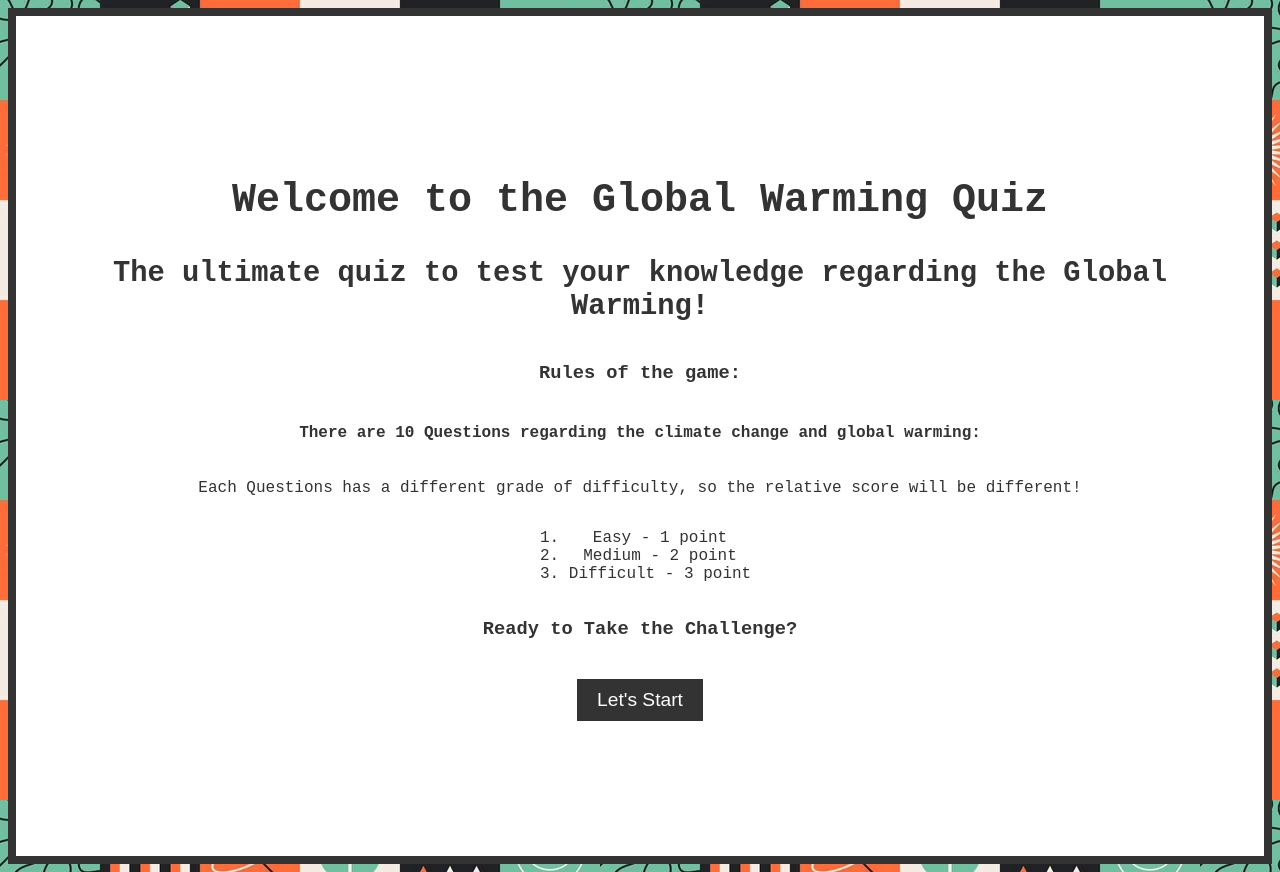
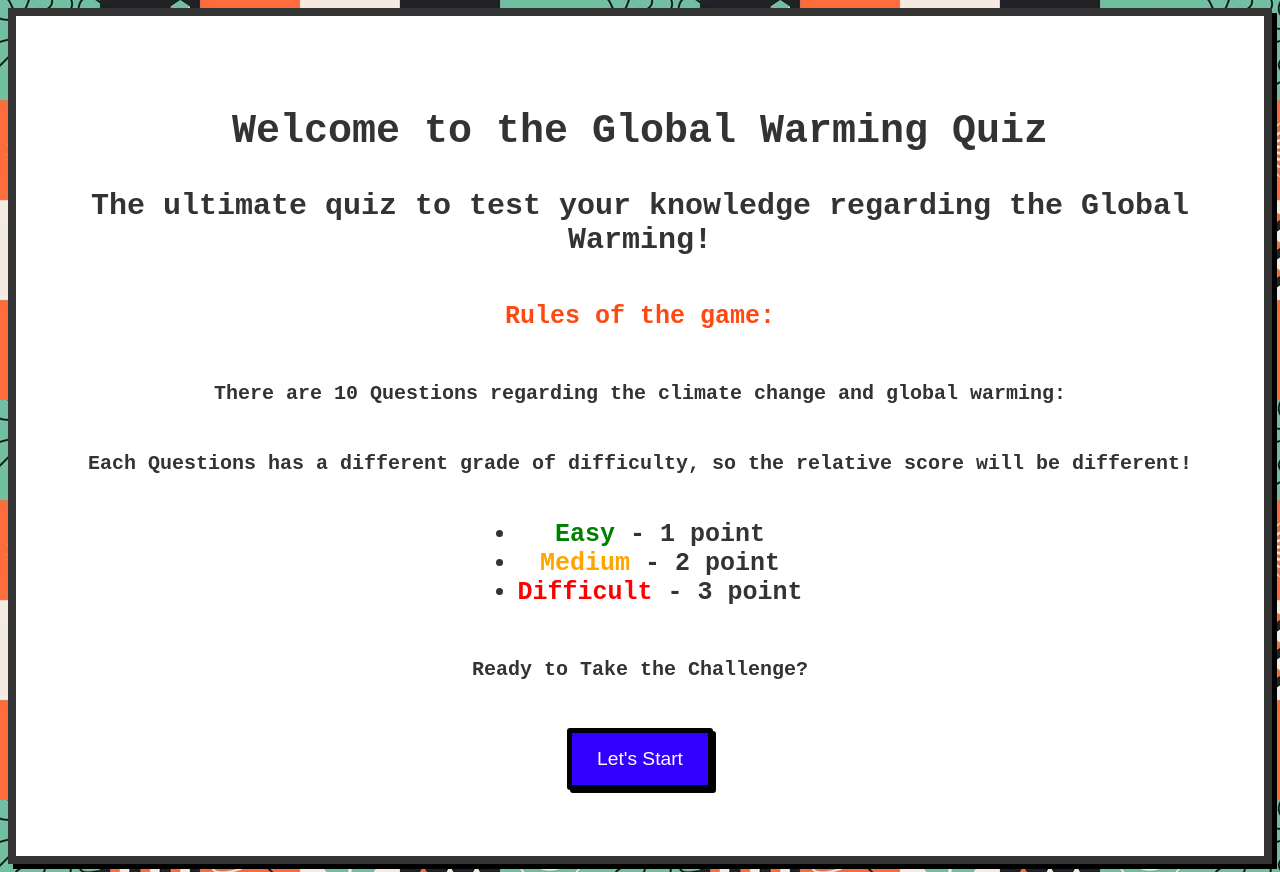
Before and after one commit to GigiKrugman/GlobalWarmingQuizTS, a React (Vite) app: page / in a window 1280 px wide. Built offline with nearby package versions, Linux system fonts and the light colour scheme; a web font is replaced by a local one.

Commit message:
Style added

```diff
--- a/src/components/EndScreenComponent/EndScreen.css
+++ b/src/components/EndScreenComponent/EndScreen.css
@@ -10,6 +10,7 @@
   width: 60%;
   border-radius: 15px;
   font-family: "Courier New", Courier, monospace;
+  box-shadow: 5px 5px 0px #000;
 }
 
 .final-screen--container h2 {
@@ -25,11 +26,12 @@
   border-radius: 5px;
   border: none;
   color: #fff;
-  background-color: #000;
+  background-color: #3300ff;
   cursor: pointer;
   transition: background-color 0.3s ease;
+  box-shadow: 3px 3px 0px #000;
 }
 
 .final-screen--container button:hover {
-  background-color: #444;
+  background-color: #14064d;
 }
--- a/src/components/InitialPageComponent/InitialPage.css
+++ b/src/components/InitialPageComponent/InitialPage.css
@@ -4,33 +4,67 @@
   align-items: center;
   justify-content: center;
   height: 100vh; /* This will center the box vertically */
-  padding: 20px 20px;
+  padding: 20px;
   text-align: center;
   border: 8px solid #333; /* A simple border can help establish the raw look of Neubrutalism */
   background-color: #ffffff;
+  box-shadow: 5px 5px 0px #000;
 }
 
 .initial--screen--title {
-  font-size: 2.5em;
+  font-size: 40px;
   font-weight: bold;
   margin-bottom: 10px;
 }
 
 .initial--screen--sub-title {
-  font-size: 1.8em;
+  font-size: 30px;
   margin-bottom: 20px;
+}
+
+.initial--screen--h3 {
+  font-size: 25px;
+  color: #ff4911;
+}
+
+.initial--screen--h4 {
+  font-size: 20px;
+}
+
+.initial--screen--paragraph {
+  font-size: 20px;
+  font-weight: 600;
+}
+
+.initial--screen--ul {
+  font-size: 25px;
+  font-weight: 600;
+}
+
+.span--easy {
+  color: green;
+}
+
+.span--medium {
+  color: orange;
+}
+
+.span--hard {
+  color: red;
 }
 
 .initial--screen--btn {
   font-size: 1.2em;
-  padding: 10px 20px;
+  padding: 15px 25px;
   color: #ffffff;
-  background-color: #333;
-  border: none;
+  background-color: #3300ff;
+  border: 5px solid black;
   cursor: pointer;
   margin-top: 20px;
+  border-radius: 3px;
+  box-shadow: 3px 3px 0px #000;
 }
 
 .initial--screen--btn:hover {
-  background-color: #666;
+  background-color: black;
 }
--- a/src/components/InitialPageComponent/InitialPage.tsx
+++ b/src/components/InitialPageComponent/InitialPage.tsx
@@ -11,20 +11,26 @@ export default function InitialPage({ startQuiz }: InitialPageProps) {
       <h2 className="initial--screen--sub-title">
         The ultimate quiz to test your knowledge regarding the Global Warming!{" "}
       </h2>
-      <h3>Rules of the game:</h3>
-      <h4>
+      <h3 className="initial--screen--h3">Rules of the game:</h3>
+      <h4 className="initial--screen--h4">
         There are 10 Questions regarding the climate change and global warming:
       </h4>
-      <p>
+      <p className="initial--screen--paragraph">
         Each Questions has a different grade of difficulty, so the relative
         score will be different!
       </p>
-      <ol>
-        <li>Easy - 1 point</li>
-        <li>Medium - 2 point</li>
-        <li>Difficult - 3 point</li>
-      </ol>
-      <h3>Ready to Take the Challenge?</h3>
+      <ul className="initial--screen--ul">
+        <li>
+          <span className="span--easy">Easy</span> - 1 point
+        </li>
+        <li>
+          <span className="span--medium">Medium</span> - 2 point
+        </li>
+        <li>
+          <span className="span--hard">Difficult</span> - 3 point
+        </li>
+      </ul>
+      <h4 className="initial--screen--h4">Ready to Take the Challenge?</h4>
       <button onClick={startQuiz} className="initial--screen--btn">
         Let's Start
       </button>
--- a/src/components/QuestionComponent/QuestionBox.css
+++ b/src/components/QuestionComponent/QuestionBox.css
@@ -10,6 +10,7 @@
   width: 60%;
   border-radius: 15px;
   font-family: "Courier New", Courier, monospace;
+  box-shadow: 5px 5px 0px #000;
 }
 
 .question--box--text--title {
```
